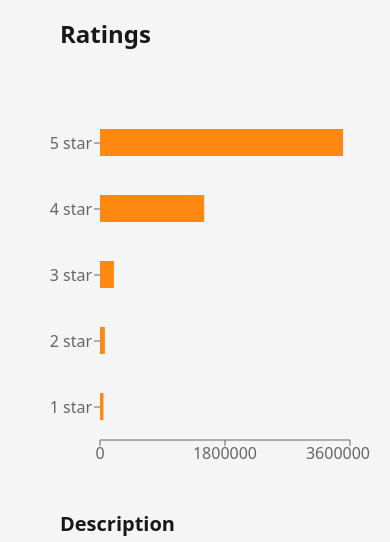
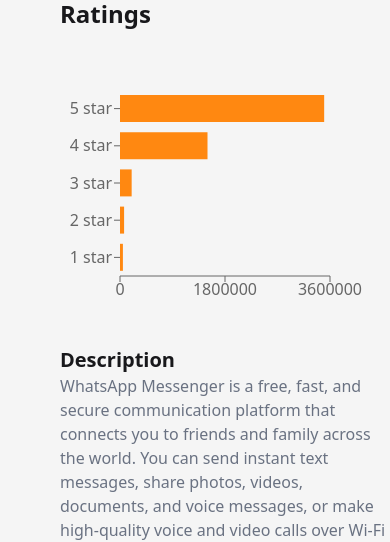
Before and after one commit to Fahim20223/assignment-8, a React (Vite) app: page /cardsDetails/1 in a window 390 px wide. Shown: the part 856-1398 px from the top of the page. Built offline with nearby package versions, Linux system fonts and the light colour scheme.

Commit message:
added npm run build

```diff
--- a/src/Components/CardDetails/CardDetails.jsx
+++ b/src/Components/CardDetails/CardDetails.jsx
@@ -52,7 +52,7 @@
 
   return (
     <div className="bg-[#F5F5F5]">
-      <div className="flex flex-col md:flex-row gap-15 p-10 ">
+      <div className="flex flex-col md:flex-row gap-15 md:p-10">
         <div className="">
           <img
             className="md:w-[400px] rounded-xl md:h-[400px] object-cover"
@@ -97,12 +97,12 @@
       <p className="divider w-[75%] px-7"></p>
       <div className="p-5">
         <h1 className="text-2xl font-bold p-10">Ratings</h1>
-        <div style={{ width: "100%", height: 400 }}>
+        <div className="w-full md:w-1/2 h-64 md:h-96  ">
           <ResponsiveContainer width="100%" height="100%">
             <BarChart
               data={[...ratings].reverse()}
               layout="vertical"
-              margin={{ top: 20, right: 20, left: 20, bottom: 20 }}
+              margin={{ top: 20, right: 40, left: 40, bottom: 20 }}
             >
               <XAxis dataKey="count" type="number" />
               <YAxis dataKey="name" type="category" axisLine={false} />
```
